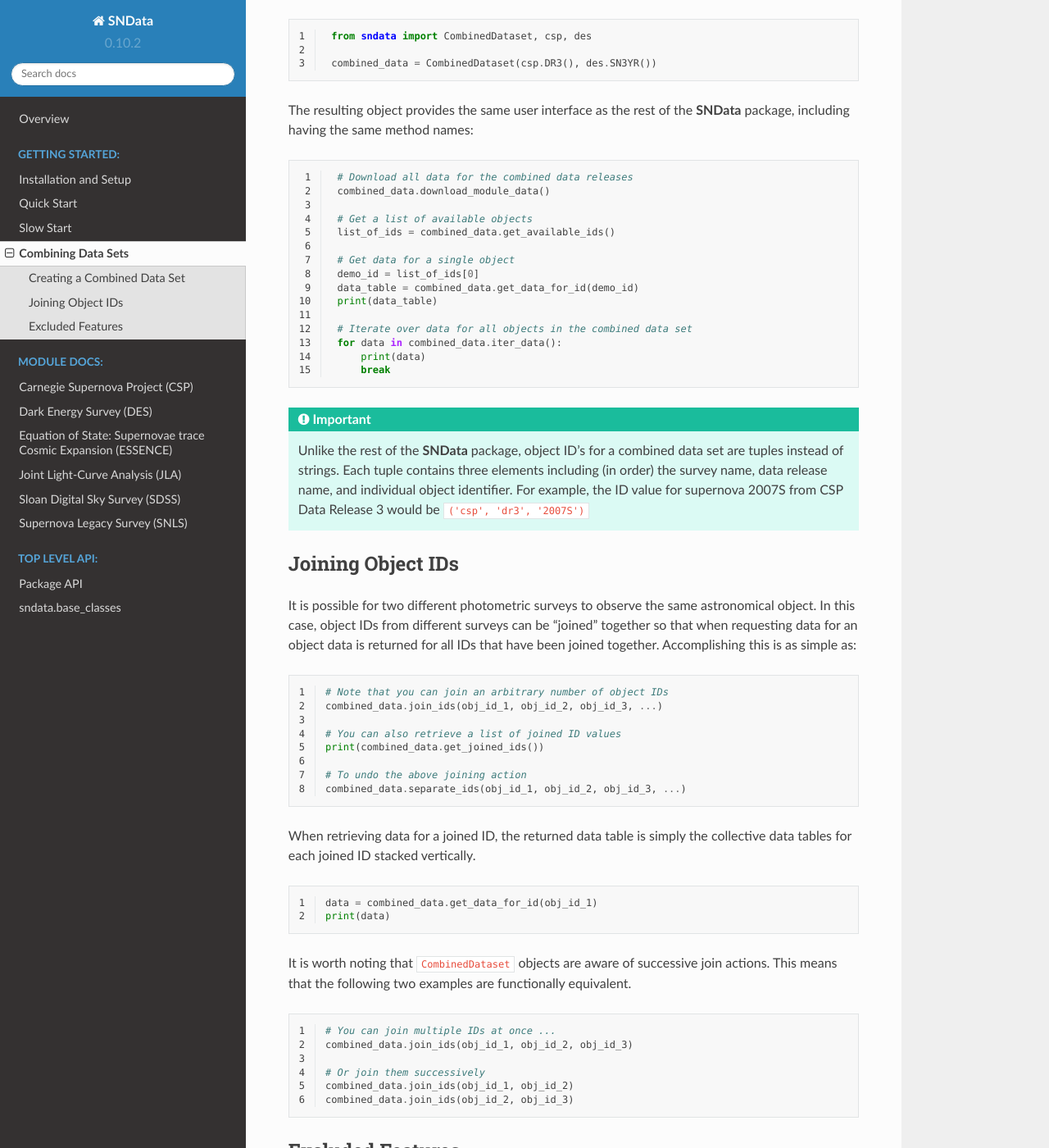
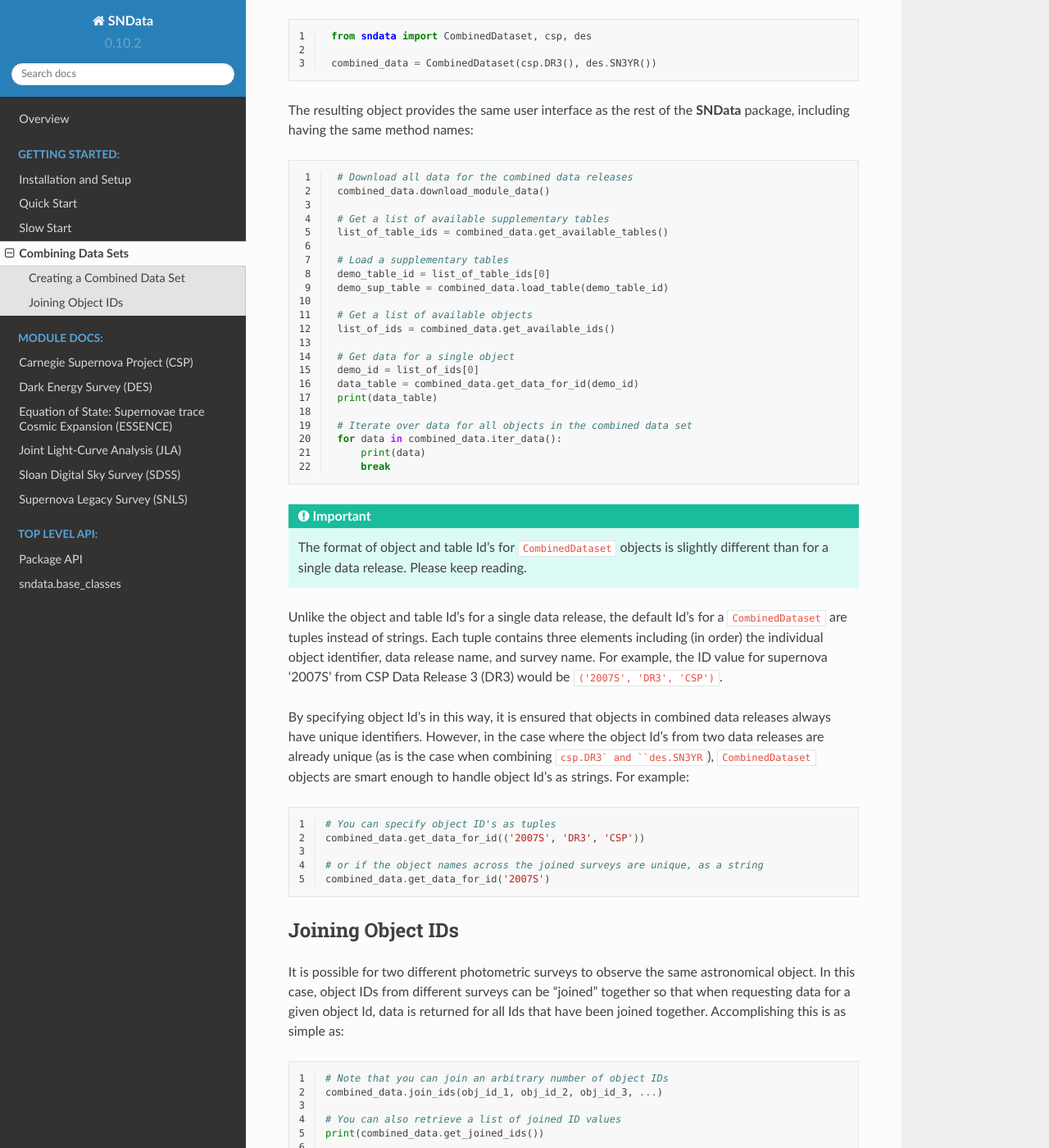
Before and after one commit to sncosmo/SNData, a Sphinx documentation site: the page built from docs/source/getting_started/combining_datasets.rst, in a window 1280 px wide and 1400 px high, scrolled down 435 px. Shown: the whole window at 82% size. Built offline with Sphinx 7.4.7 and the Read the Docs theme 2.0.0, drawn with Linux system fonts in a browser that asks for light colours; some of the changed text lies outside the part shown.

Commit message:
Updates docs

```diff
--- a/docs/source/getting_started/combining_datasets.rst
+++ b/docs/source/getting_started/combining_datasets.rst
@@ -34,6 +34,13 @@ The resulting object provides the same user interface as the rest of the
     # Download all data for the combined data releases
     combined_data.download_module_data()
 
+    # Get a list of available supplementary tables
+    list_of_table_ids = combined_data.get_available_tables()
+
+    # Load a supplementary tables
+    demo_table_id = list_of_table_ids[0]
+    demo_sup_table = combined_data.load_table(demo_table_id)
+
     # Get a list of available objects
     list_of_ids = combined_data.get_available_ids()
 
@@ -47,23 +54,38 @@ The resulting object provides the same user interface as the rest of the
         print(data)
         break
 
+.. important:: The format of object and table Id's for ``CombinedDataset``
+   objects is slightly different than for a single data release. Please
+   keep reading.
 
-.. important::
+Unlike the object and table Id's for a single data release, the default Id's
+for a ``CombinedDataset`` are tuples instead of strings. Each tuple contains
+three elements including (in order) the individual object identifier, data
+release name, and survey name. For example, the ID value for supernova '2007S'
+from CSP Data Release 3 (DR3) would be ``('2007S', 'DR3', 'CSP')``.
 
-  Unlike the rest of the **SNData** package, object ID's for a combined data
-  set are tuples instead of strings. Each tuple contains three elements
-  including (in order) the survey name, data release name, and individual
-  object identifier. For example, the ID value for supernova 2007S from CSP
-  Data Release 3 would be ``('csp', 'dr3', '2007S')``
+By specifying object Id's in this way, it is ensured that objects in combined
+data releases always have unique identifiers. However, in the case where
+the object Id's from two data releases are already unique (as is the case when
+combining ``csp.DR3` and ``des.SN3YR``), ``CombinedDataset`` objects are smart
+enough to handle object Id's as strings. For example:
 
+.. code-block:: python
+   :linenos:
+
+   # You can specify object ID's as tuples
+   combined_data.get_data_for_id(('2007S', 'DR3', 'CSP'))
+
+   # or if the object names across the joined surveys are unique, as a string
+   combined_data.get_data_for_id('2007S')
 
 Joining Object IDs
 ------------------
 
 It is possible for two different photometric surveys to observe the same
 astronomical object. In this case, object IDs from different surveys can be
-"joined" together so that when requesting data for an object data is
-returned for all IDs that have been joined together. Accomplishing this is as
+"joined" together so that when requesting data for a given object Id,  data is
+returned for all Ids that have been joined together. Accomplishing this is as
 simple as:
 
 .. code-block:: python
@@ -100,14 +122,3 @@ equivalent.
    # Or join them successively
    combined_data.join_ids(obj_id_1, obj_id_2)
    combined_data.join_ids(obj_id_2, obj_id_3)
-
-
-Excluded Features
------------------
-
-There are a handful of meta data features provided for individual data releases
-that are not supported for combined data sets. The following attributes
-do not exist for ``CombinedDataset`` objects:
-
-- ``get_vailable_tables``
-- ``load_tables``
--- a/docs/source/index.rst
+++ b/docs/source/index.rst
@@ -18,9 +18,9 @@ SNData
 
 .. rst-class:: badges
 
-   +--------------------------------------------+
-   | |python| |license| |travis| |cover| |docs| |
-   +--------------------------------------------+
+   +------------------------------------+
+   | |python| |license| |travis| |docs| |
+   +------------------------------------+
 
 
 **SNData** provides access to data releases published by a variety of
```
Also changed, not shown: other parts of docs/source/getting_started/combining_datasets.rst (+1 -1 lines).
